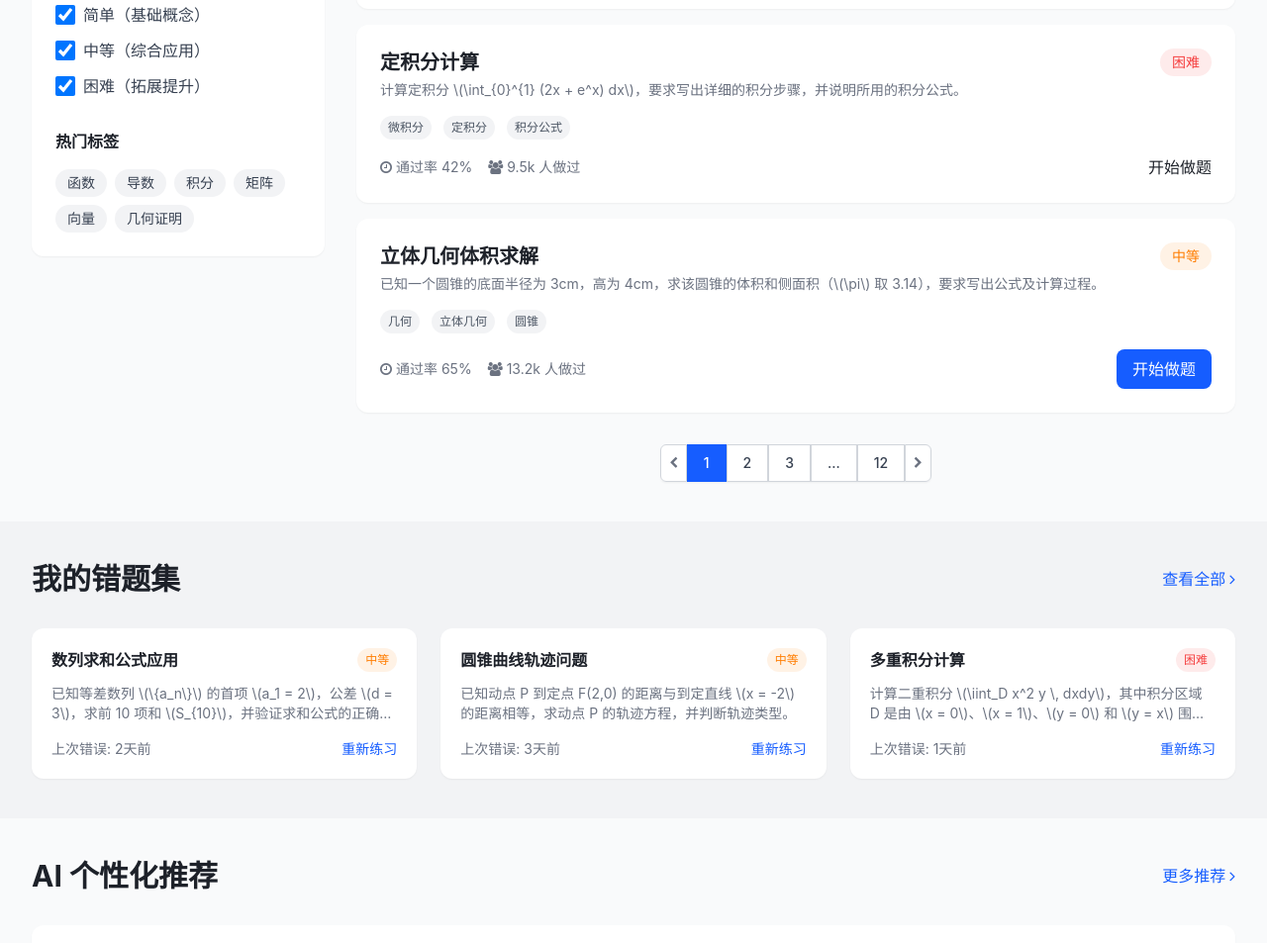
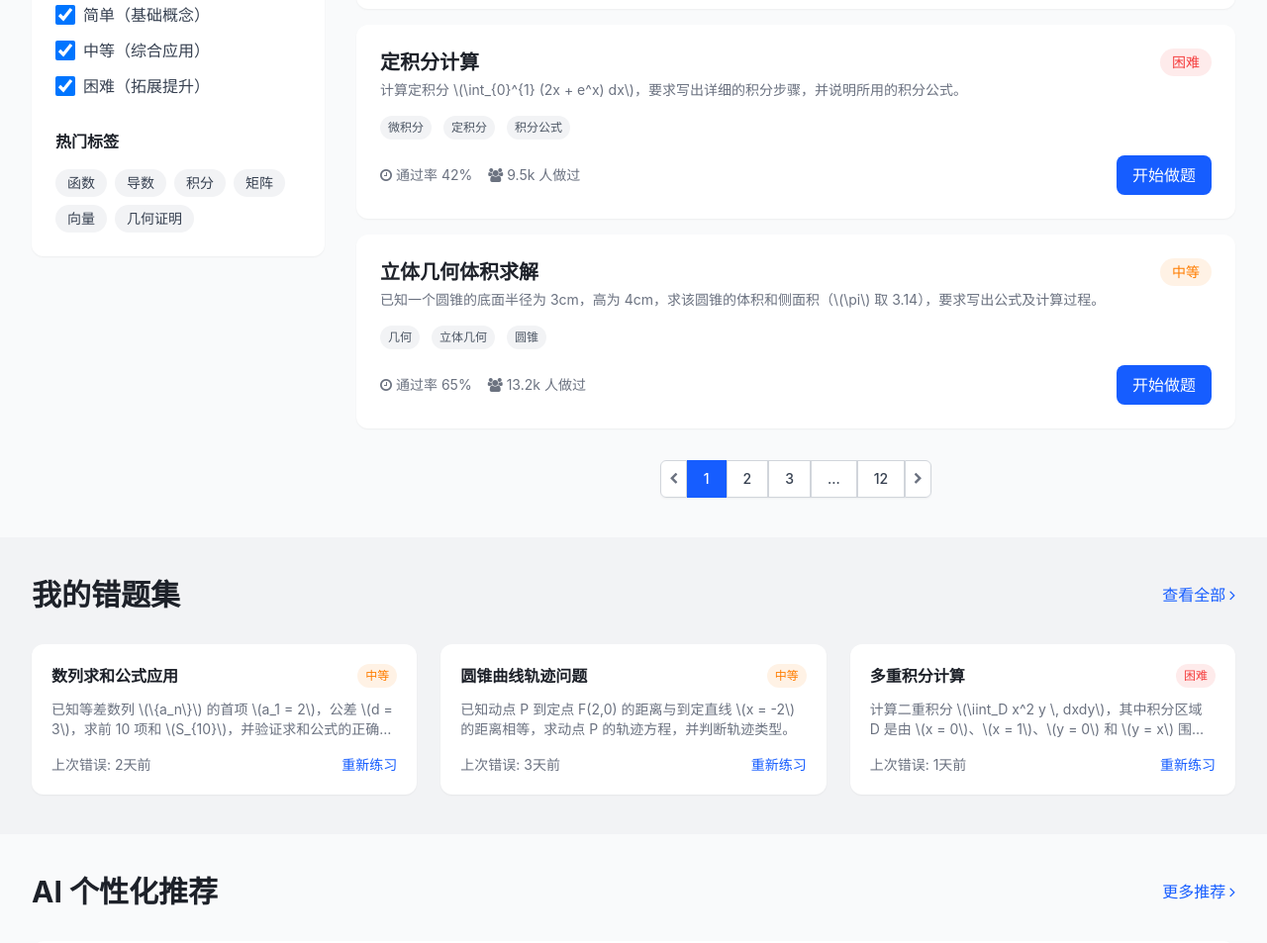
Before and after one commit to hahh46163/Quiz-Master, a plain HTML site: page index.html in a window 1280 px wide. Shown: the part 1207-2160 px from the top of the page at 99% size. Drawn offline with nearby package versions, Linux system fonts and the light colour scheme.

Commit message:
Update index.html

```diff
--- a/index.html
+++ b/index.html
@@ -425,7 +425,9 @@
 			        </div>
 			        <!-- 添加链接到定积分解答页面 -->
 			        <a href= "Quiz Master/定积分题目.html"90 transition-colors">
+						<button class="px-4 py-2 bg-primary text-white rounded-lg hover:bg-primary/90 transition-colors">
 			          开始做题
+					 </button>
 			        </a>
 			      </div>
 			    </div>
```
